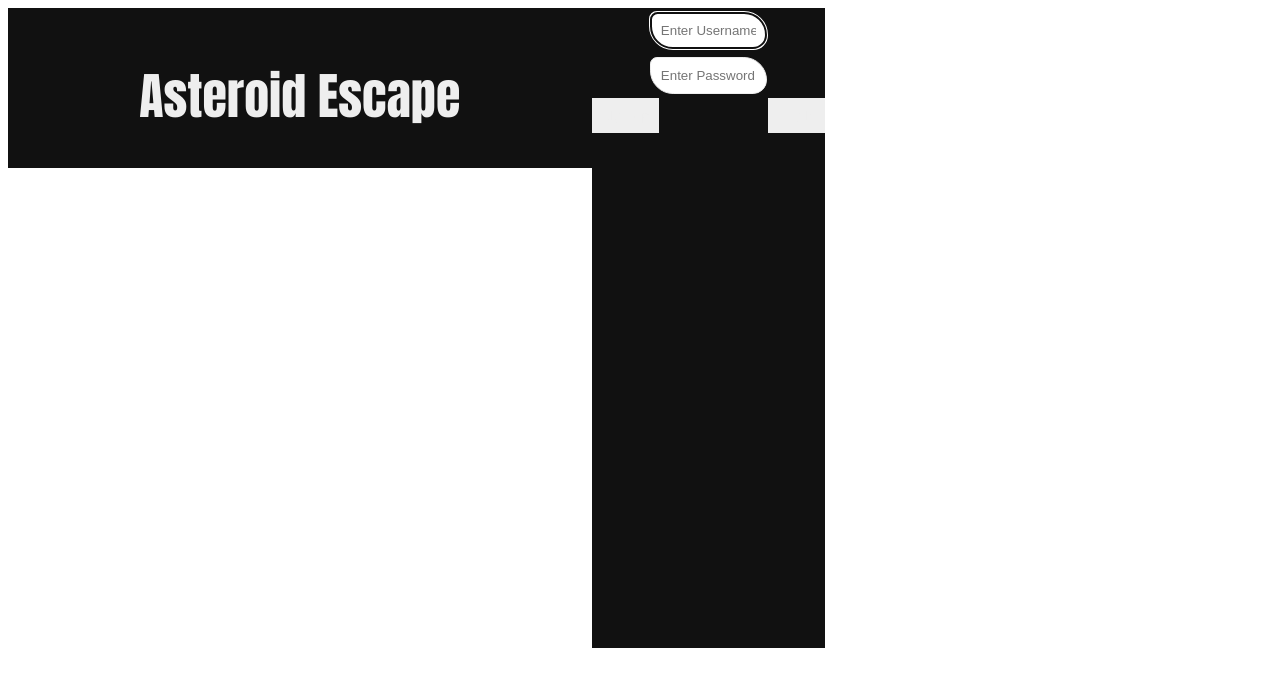
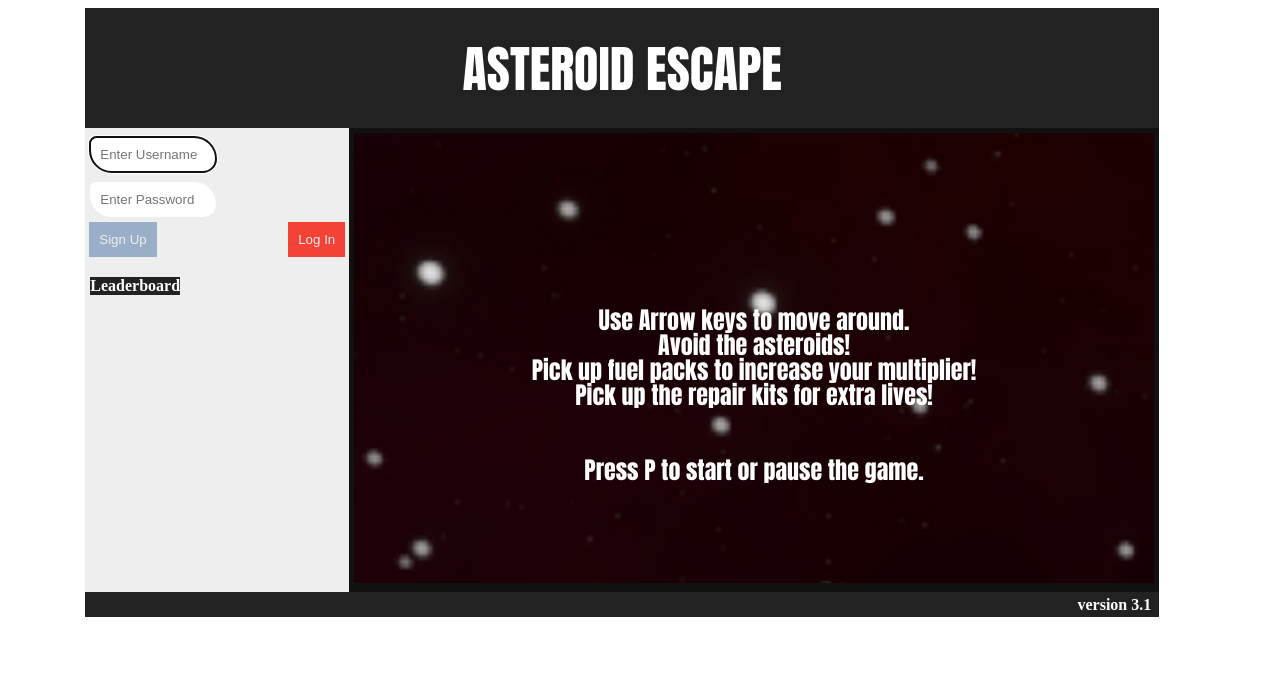
Before and after one commit to jackylau-nyc/Asteroid-Escape, a PHP site: page / in a window 1280 px wide. Shown: the top 687 px of the page. Run offline with PHP 8.4, Linux system fonts and the light colour scheme; data that the repository does not hold is empty.

Commit message:
adjusting front end

```diff
--- a/asteroidescape.js
+++ b/asteroidescape.js
@@ -14,9 +14,9 @@
 	}, false);
 	var eventVolume = 0.2;
 	bgMusic.volume = eventVolume/3;
-	var chocPickUpSound = new Audio('NFF-glassy-tap-02.wav');
+	var chocPickUpSound = new Audio('health.mp3');
 	var heartPickUpSound = new Audio('health-kit.mp3');
-	var fireballPickUpSound = new Audio('NFF-explode.wav');
+	var fireballPickUpSound = new Audio('death.mp3');
 	var androidDeadSound = new Audio('NFF-slowdown.wav');
 	//var chocPickUpSound = document.getElementById("chocPickUp");
 	var heartOnScreen = false;
@@ -166,11 +166,11 @@
 	  Game.context.fillStyle = bgTextColor;
 	  Game.context.shadowBlur = 2;
 	  Game.context.drawImage(bgImage, 0, 0,bgImage.width/Game.background.cols,bgImage.height/Game.background.rows, 0, 0, Game.width, Game.height);
-	  Game.context.font = "24px serif";
+	  Game.context.font = "24px impact";
 	  Game.context.textAlign = "center";
 	  Game.context.textBaseline = "hanging";
 	  Game.context.fillText("Use Arrow keys to move around.", Game.width/2, (Game.height/2) - 50);
-	  Game.context.fillText("Pick up the fuel packs and avoid the asteroids.", Game.width/2, (Game.height/2) - 25);
+	  Game.context.fillText("Avoid the asteroids!", Game.width/2, (Game.height/2) - 25);
 	  Game.context.fillText("Pick up fuel packs to increase your multiplier!", Game.width/2, (Game.height/2));
 	  Game.context.fillText("Pick up the repair kits for extra lives!", Game.width/2, (Game.height/2)+25);
 	  Game.context.fillText("Press P to start or pause the game.", Game.width/2, (Game.height/2) + 100);
--- a/index.php
+++ b/index.php
@@ -9,31 +9,59 @@
 <!DOCTYPE html>
 <html>
   <head>
-    <title>
-    	Asteroid Escape
-    </title>
+    <title>Hungry Droid</title>
 	<link rel="stylesheet" type="text/css" href="style.css">
     <script src = "asteroidescape.js"></script>
   </head>
   <body onload="start()">
-  	<div class="container1">
-  <div class="header">
-  	<p>Asteroid Escape</p>
-  </div>
-  <div class="menu">
-  	<div id = "logInBtns">
+<table >
+<tr><th colspan="3" style="height:15vh; text-align:center; font-family:'impact';  font-size:50px ">ASTEROID   ESCAPE</th></tr>
+	<tr>
+		<td style="background-color:#eee ; width: 20vw;horizontal-align:right; vertical-align:top">
+			<div class="nav">
+			  <div id = "logInBtns">
 				<!--<button style= "width:100%" id = "loginbtn" onclick="pauseGame(); document.getElementById('login').style.display='block'; listening = false;" style="width:auto;">Login</button>-->
 				<input type="text" placeholder="Enter Username" value = "<?php echo $username ?>" name="uname" id="loginUsername" class ="loginField" onFocus="if (deadTimer == -1) pauseGame(); document.getElementById('logInResponse').innerHTML='';" autofocus>
 				<input type="password" placeholder="Enter Password" value = "<?php echo $password ?>" name="psw" id="loginPassword" class ="loginField" onFocus="if (deadTimer == -1) pauseGame(); document.getElementById('logInResponse').innerHTML='';">
 				<span class="error"><div id="logInResponse"></div></span>
-				<button  style= "float:right; background-color: #eee;" type="button" onclick="logIn()" class="signupbtn">Log In</button>
-				<button style= "float:left; background-color: #eee;" id = "signUpbtn" onclick="if (deadTimer == -1) pauseGame(); document.getElementById('signUp').style.display='block'; listening = false;" style="width:auto;">Sign Up</button>
+				<button  style= "float:right; background-color: #f44336;" type="button" onclick="logIn()" class="signupbtn">Log In</button>
+				<button style= "float:left; background-color: #98AFC7;" id = "signUpbtn" onclick="if (deadTimer == -1) pauseGame(); document.getElementById('signUp').style.display='block'; listening = false;" style="width:auto;">Sign Up</button>
 			 </div>
 			 <div id = "userInfo">
 			 </div>
 			</div><br><br><br>
-			<div id = "leaderboard" style="width: 75vw;">
+			<div id = "leaderboard" style="width: 250px;">
 			</div>
+			<!--
+			<div id="login" class="modal">
+
+			  <form class="modal-content animate" action="/login.php">
+				<div class="imgcontainer">
+				  <span onclick="document.getElementById('login').style.display='none'; listening = true;" class="close" title="Close Modal">&times;</span>
+				</div>
+				<div class="container">
+				  <label><b>Username</b></label>
+				  <input type="text" placeholder="Enter Username" name="uname" id="loginUsername" required>
+				  <label><b>Password</b></label>
+				  <input type="password" placeholder="Enter Password" name="psw" id="loginPassword" required>
+
+				  <input type="checkbox" checked="checked"> Remember me
+
+				  <span class="error"><div id="logInResponse"></div></span>
+
+				  <div  id = "logInFormBtns" class="clearfix">
+				  <button type="button" onclick="document.getElementById('login').style.display='none'; listening = true;" class="cancelbtn">Cancel</button>
+				  <button type="button" onclick="logIn()" class="signupbtn">Log In</button>
+				  </div>
+				  <span class="psw">Forgot <a href="#">password?</a></span>
+				 </div>
+			  </form>
+			</div>
+			-->
+
+
+
+
 			<div id="signUp" class="modal">
 			 <form class="modal-content animate" action="signUp.php">
 			  <div class="imgcontainer">
@@ -53,15 +81,32 @@
 				  <span class="error"><div id="signUpResponse"></div></span>
 
 				  <div  id = "signUpFormBtns" class="clearfix">
-					<button type="button" style= "float:left; background-color: #eee;" onclick="document.getElementById('signUp').style.display='none'; listening = true;">Cancel</button>
-					<button type="button" style= "float:right; background-color: #eee;" onclick="signUp()" class="signupbtn">Sign Up</button>
+					<button type="button" style= "float:left; background-color: #98AFC7;" onclick="document.getElementById('signUp').style.display='none'; listening = true;">Cancel</button>
+					<button type="button" style= "float:right; background-color: #f44336;" onclick="signUp()" class="signupbtn">Sign Up</button>
 				  </div>
 				</div>
 			  </form>
 			</div>
-  </div>
-  <div class="gameplay"></div>
-</div>
+		</td>
+
+		<td style="vertical-align:top">
+			<div>
+			<canvas id="canvas">Error: Browser does not support canvas element.</canvas>
+			</div>
+		</td>
+
+		<!--<td style="background-color:#F2F4F4 ; width: 200px; vertical-align:top">
+
+		</td>-->
+
+	</tr>
+		<audio id="chocPickUp">
+			<source src="NFF-glassy-tap-02.wav" type="audio/wav">
+			Your browser does not support the audio element.
+		</audio>
+
+<tr><th colspan="3" style="height:25px; text-align:right">version 3.1 &nbsp </th></tr>
+</table>
 </div>
   </body>
 </html>
```
Also changed, not shown: 2 other files.
